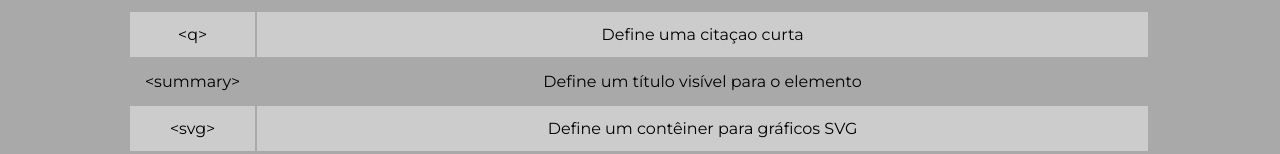
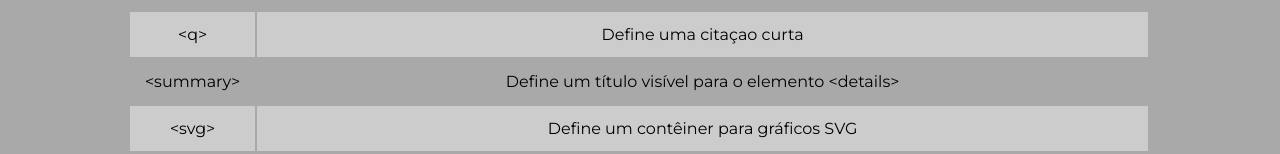
Before and after one commit to AnnaLauton/ReferenciasHTML, a plain HTML site: page public_html/referencias.html in a window 1280 px wide. Shown: the part 617-771 px from the top of the page. Drawn offline with Linux system fonts and the light colour scheme.

Commit message:
Update referencias.html

```diff
--- a/public_html/referencias.html
+++ b/public_html/referencias.html
@@ -78,7 +78,7 @@
                         </tr>
                         <tr>
                             <td data-label="Tag"><a href="summary.html">&lt;summary&gt;</a></td>
-                            <td data-label="Descrição">Define um título visível para o elemento</td>
+                            <td data-label="Descrição">Define um título visível para o elemento &lt;details&gt;</td>
                         </tr>
                         <tr>
                             <td data-label="Tag"><a href="svg.html">&lt;svg&gt;</a></td>
```
